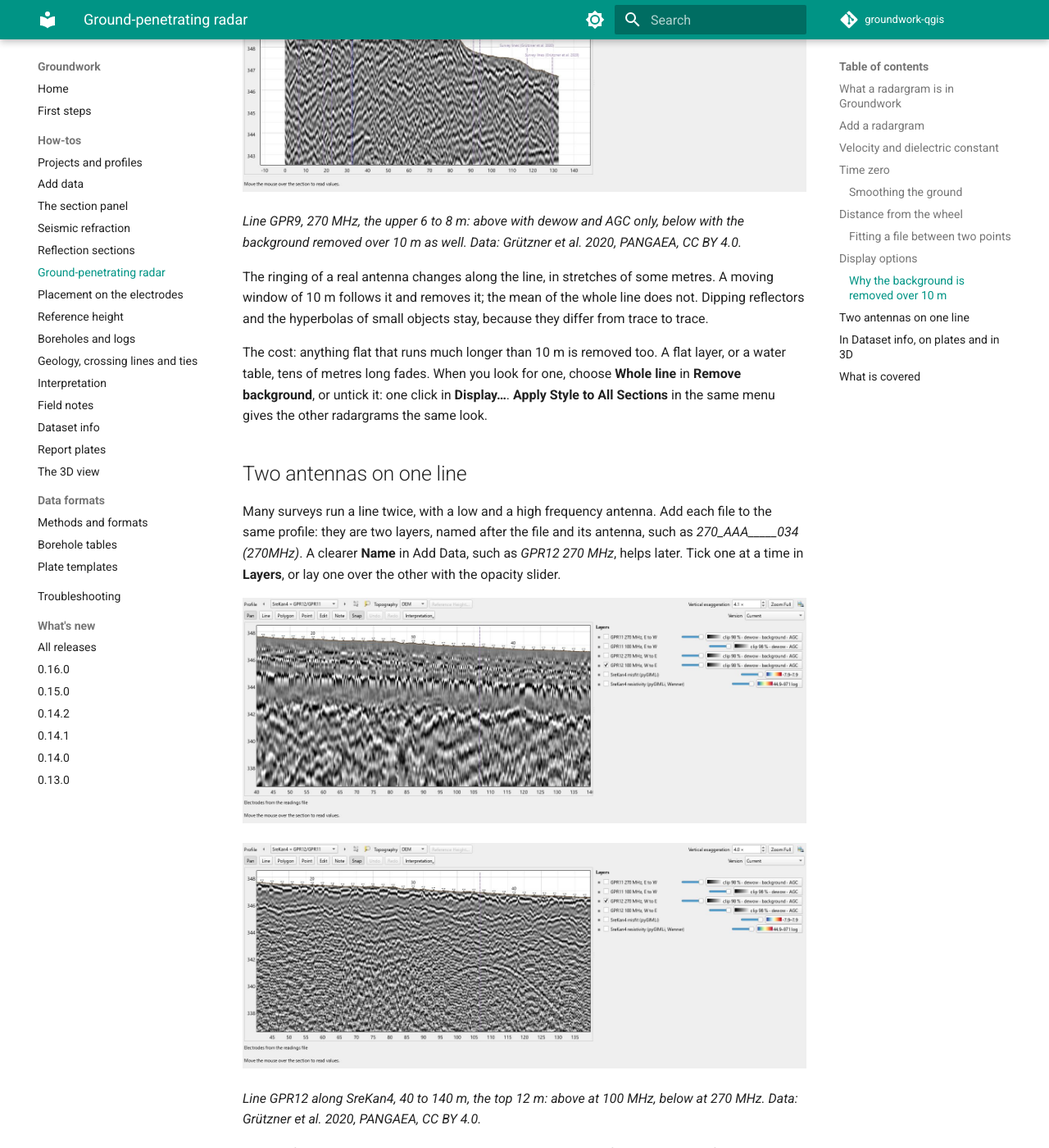
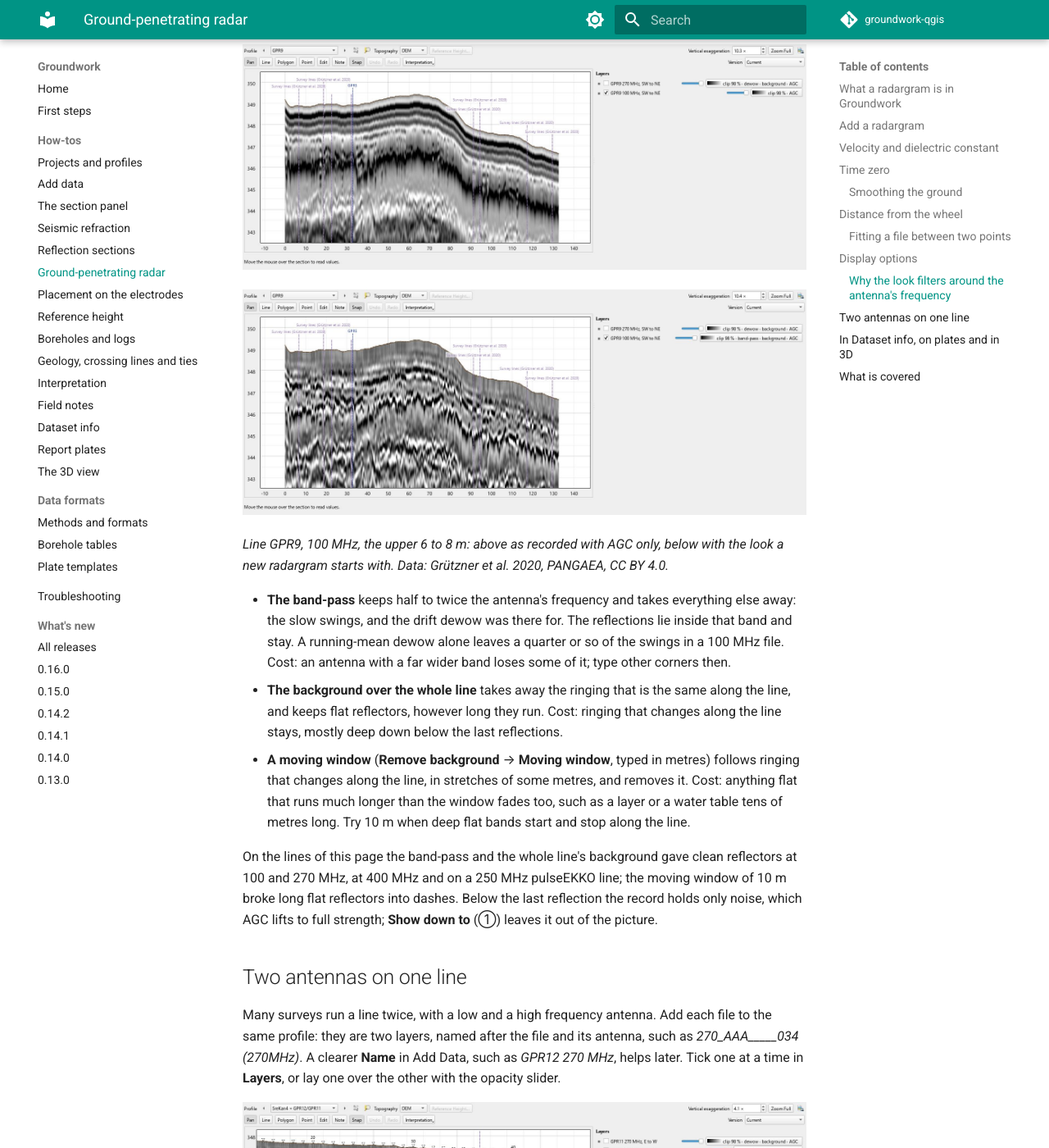
Before and after one commit to SebBenJamin/groundwork-qgis, an MkDocs documentation site: the page built from docs/user/howto/gpr.md, in a window 1280 px wide and 1400 px high, scrolled down 6467 px. Shown: the whole window at 82% size. Built offline with MkDocs 1.6.1 and Material for MkDocs 9.7.7, drawn with Linux system fonts in a browser that asks for light colours; comment, search, counter and statistics services are not loaded; some of the changed text lies outside the part shown.

Commit message:
docs: the radar look filters around the antenna frequency
The GPR how-to's Display table gains the band-pass and "Show down to";
the section on the background is rewritten for the new look: what the
band-pass removes, the whole line's background, when a moving window
helps and what each costs. The before/after pictures now show a 100 MHz
line as recorded with AGC only and with the new look; the other
radargram pictures are rendered again. Troubleshooting covers flat bands
or a checkerboard, ringing that changes along the line, and a radargram
drawn far deeper than the radar reached; the reflection sections page
names the band-pass (Hz) and the depth limit.

Co-Authored-By: Claude Fable 5.2 <noreply@anthropic.com>

```diff
--- a/docs/user/howto/gpr.md
+++ b/docs/user/howto/gpr.md
@@ -147,41 +147,57 @@ the file by its start and leave the tick off.
 Right-click the radargram in the panel's **Layers** list → **Display…**. A new radargram
 starts with a look chosen on real lines, so that reflections show without opening this dialog.
 
-![The Display dialog of a radargram, the Amplitudes group with Remove drift (dewow), Remove background over a moving window of 10 m, and Balance along the trace (AGC); the three are numbered 1 to 3](../../images/howto/gpr-display.png)
+![The Display dialog of a 270 MHz radargram: Show down to (m) empty for the whole record, and the Amplitudes group with Remove drift (dewow) off, Band-pass from 135 to 540 MHz, Remove background over the whole line, and Balance along the trace (AGC); the five are numbered 1 to 5](../../images/howto/gpr-display.png)
 
 | | Option | What it does | At the start |
 |---|---|---|---|
-| ① | Remove drift (dewow) | Takes away the slow drift of each trace, a running mean over the window | On, over two periods of the antenna's frequency |
-| ② | Remove background | Takes away what is the same in every trace: the antenna's ringing, the direct wave. **Whole line** subtracts the mean trace of the line, **Moving window** the mean of the traces around each one, typed in metres | On, a moving window of 10 m |
-| ③ | Balance along the trace (AGC) | Evens out the amplitudes down each trace, so weak deep reflections show | On, over five periods of the antenna's frequency |
+| ① | Show down to (m) | Draws the radargram only down to this depth below the ground. Empty: the whole record. Zoom Full, plates and the 3D view fit the part shown | Empty: the whole record |
+| ② | Remove drift (dewow) | Takes away the slow drift of each trace, a running mean over the window | Off when the antenna is known (the band-pass does it), else on |
+| ③ | Band-pass | Keeps the frequencies from **From** to **To** (MHz) and takes away the noise far below or above the antenna's band | On, from half to twice the antenna's frequency |
+| ④ | Remove background | Takes away what is the same in every trace: the antenna's ringing, the direct wave. **Whole line** subtracts the mean trace of the line, **Moving window** the mean of the traces around each one, typed in metres | On, the whole line |
+| ⑤ | Balance along the trace (AGC) | Evens out the amplitudes down each trace, so weak deep reflections show | On, over five periods of the antenna's frequency |
 
 *Data: Grützner et al. 2020, PANGAEA, CC BY 4.0.*
 
 The colour ramp, **Clip at**, **Gain with time**, **Balance traces against each other**,
 **Swap polarity** and **Paint muted zones** work as for a
 [reflection section](reflection-sections.md#display-options). The options change the picture
-only; the readout keeps showing the file's amplitudes.
+only; the readout keeps showing the file's amplitudes. Below the depth in ① the readout shows
+nothing for the radargram; the data are not cut. **Apply Style to All Sections** in the same
+menu gives the other radargrams the same look; the band-pass goes along in MHz, so give
+radargrams of another antenna their own.
 
-### Why the background is removed over 10 m
+### Why the look filters around the antenna's frequency
 
-Most antennas ring: the same wiggle in every trace, which shows as flat bands parallel to the
-ground, often down to the end of the record. They look like layers and are not.
+A radar antenna sends a pulse around its centre frequency: about 100 MHz for a 100 MHz
+antenna. The files often hold more than that. Slow swings far below the antenna's band,
+from the instrument and from cables, can be stronger than the reflections. AGC lifts
+whatever is in the trace, so these swings turn into broad flat bands, or a checkerboard where
+they switch on and off along the line. They look like layers and are not.
 
-![GPR9 at 270 MHz with dewow and AGC only: strong bands parallel to the ground in the top metre, all along the line](../../images/howto/gpr-look-before.jpg)
+![GPR9 at 100 MHz with AGC only: broad dark and light bands parallel to the ground hide the reflections](../../images/howto/gpr-look-before.jpg)
 
-![The same view with the background removed over a moving window of 10 m: the bands are gone, the dipping reflectors stay](../../images/howto/gpr-look-after.jpg)
+![The same view with the look a new radargram starts with: band-pass, background over the whole line and AGC; reflectors and their dips show](../../images/howto/gpr-look-after.jpg)
 
-*Line GPR9, 270 MHz, the upper 6 to 8 m: above with dewow and AGC only, below with the
-background removed over 10 m as well. Data: Grützner et al. 2020, PANGAEA, CC BY 4.0.*
+*Line GPR9, 100 MHz, the upper 6 to 8 m: above as recorded with AGC only, below with the look
+a new radargram starts with. Data: Grützner et al. 2020, PANGAEA, CC BY 4.0.*
 
-The ringing of a real antenna changes along the line, in stretches of some metres. A moving
-window of 10 m follows it and removes it; the mean of the whole line does not. Dipping
-reflectors and the hyperbolas of small objects stay, because they differ from trace to trace.
+- **The band-pass** keeps half to twice the antenna's frequency and takes everything else
+  away: the slow swings, and the drift dewow was there for. The reflections lie inside that
+  band and stay. A running-mean dewow alone leaves a quarter or so of the swings in a 100 MHz
+  file. Cost: an antenna with a far wider band loses some of it; type other corners then.
+- **The background over the whole line** takes away the ringing that is the same along the
+  line, and keeps flat reflectors, however long they run. Cost: ringing that changes along
+  the line stays, mostly deep down below the last reflections.
+- **A moving window** (**Remove background** → **Moving window**, typed in metres) follows
+  ringing that changes along the line, in stretches of some metres, and removes it. Cost:
+  anything flat that runs much longer than the window fades too, such as a layer or a water
+  table tens of metres long. Try 10 m when deep flat bands start and stop along the line.
 
-The cost: anything flat that runs much longer than 10 m is removed too. A flat layer, or a
-water table, tens of metres long fades. When you look for one, choose **Whole line** in
-**Remove background**, or untick it: one click in **Display…**. **Apply Style to All Sections**
-in the same menu gives the other radargrams the same look.
+On the lines of this page the band-pass and the whole line's background gave clean reflectors
+at 100 and 270 MHz, at 400 MHz and on a 250 MHz pulseEKKO line; the moving window of 10 m broke
+long flat reflectors into dashes. Below the last reflection the record holds only noise, which
+AGC lifts to full strength; **Show down to** (①) leaves it out of the picture.
 
 ## Two antennas on one line
 
@@ -232,8 +248,8 @@ Good to know:
 - Not read: GPS files beside GSSI files (`.DZG`), the GPS fields of pulseEKKO traces, marks,
   and other makers' formats (MALÅ `.rd3`/`.rd7`, IDS, ImpulseRadar, 3D-Radar). Export these as
   SEG-Y to load them as a reflection section.
-- No processing: no migration, no frequency filters, no velocity analysis. The display options
-  change only the picture.
+- No processing: no migration, no velocity analysis. The display options, the band-pass
+  among them, change only the picture.
 - One velocity per radargram.
 
 The readers were checked against 150 real GSSI files (16-bit, 100, 270 and 400 MHz) and four
```
Also changed, not shown: docs/user/howto/reflection-sections.md (+8 -0 lines), docs/user/troubleshooting.md (+5 -2 lines), docs/images/howto/gpr-antenna-100.jpg, docs/images/howto/gpr-antenna-270.jpg, docs/images/howto/gpr-display.png, docs/images/howto/gpr-look-after.jpg, docs/images/howto/gpr-look-before.jpg, docs/images/howto/gpr-section.jpg, 1 other file.
